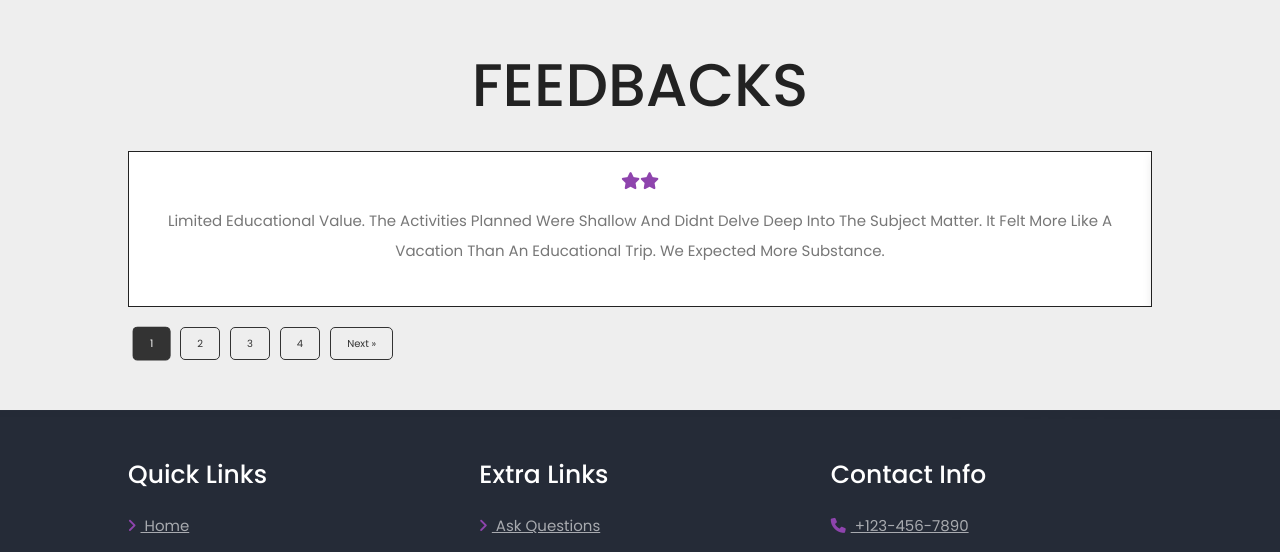
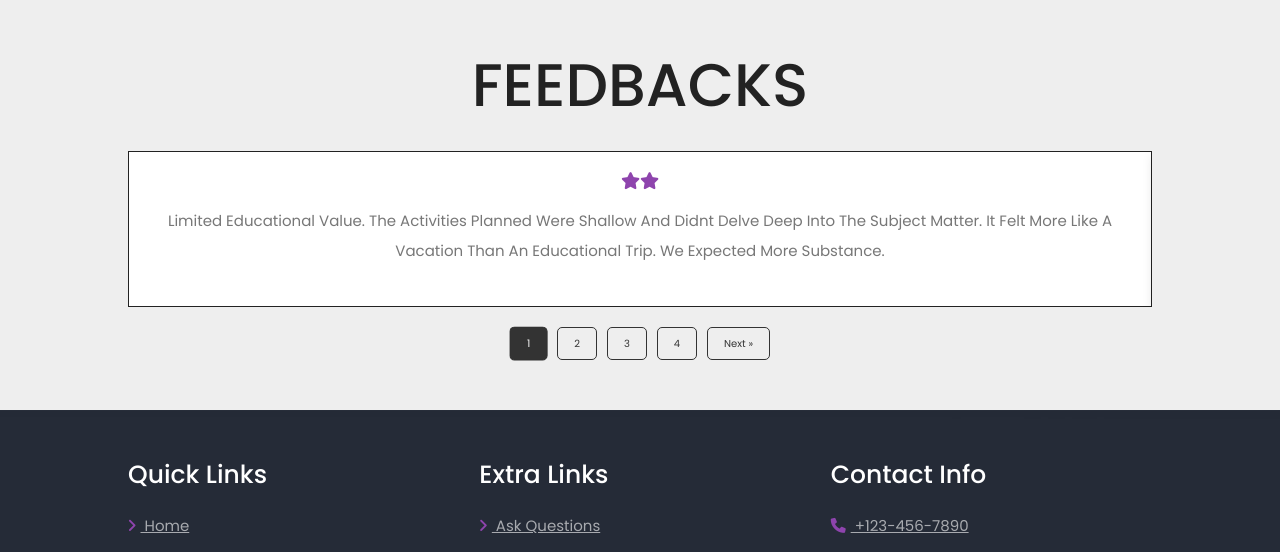
Before and after one commit to Puravshah321/education-trip-website, a PHP site: page /about.php in a window 1280 px wide. Shown: the part 1137-1689 px from the top of the page. Run offline with PHP 8.4, Linux system fonts and the light colour scheme; a user stored in the database is signed in; data comes from the database, SQL or seed files in the repository; some libraries are stand-ins or nearby versions.

Commit message:
about.php

````diff
--- a/NEW PROJECT/about.php
+++ b/NEW PROJECT/about.php
@@ -1,3 +1,4 @@
+
 <?php
    session_start();
 ?>
@@ -91,9 +92,13 @@
       .dropdown-menu .dropdown-item-text {
          color: #8a2be2;
       }
+
       .pagination {
          margin-top: 20px;
          text-align: center;
+         display: flex;
+         justify-content: center;
+         align-items: center;
       }
 
       .pagination-link {
@@ -144,22 +149,20 @@
 
       .background {
          background-color: #000;
-
       }
 
-      .heading h1{
+      .heading h1 {
          animation: fadeInUp 1s ease;
       }
 
-    @keyframes fadeInUp{
-        from{
-            opacity:0;
-            transform:translateY(20px);
+      @keyframes fadeInUp {
+         from {
+            opacity: 0;
+            transform: translateY(20px);
          }
-        to{
-            opacity:1;
-            transform:translateY(0px);
-
+         to {
+            opacity: 1;
+            transform: translateY(0px);
          }
       }
    </style>
@@ -397,3 +400,6 @@ $conn->close();
 
 </body>
 </html>
+```
+
+In this version, the pagination links are centered using the `flexbox` properties `display: flex;`, `justify-content: center;`, and `align-items: center;` in the `.pagination` class.
````
Lines whose indentation alone changed are shown as unchanged.
